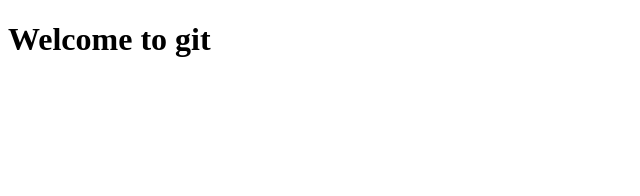
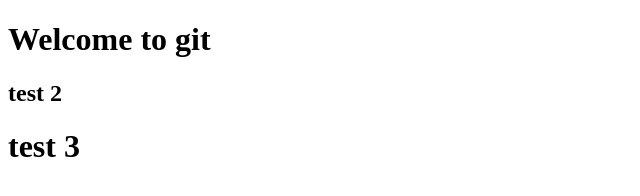
Before and after one commit to Lessing12/superwebsitezwei, a plain HTML site: page index.html in a window 1280 px wide. Shown: the whole page, without its empty margins (0-640 px from the left). Drawn offline with Linux system fonts and the light colour scheme.

Commit message:
ver 0.0.3

```diff
--- a/index.html
+++ b/index.html
@@ -8,6 +8,8 @@
 </head>
 <body>
     <h1>Welcome to git</h1>
+    <h2>test 2</h2>
+    <h1>test 3</h1>
 
 </body>
 </html>
```
